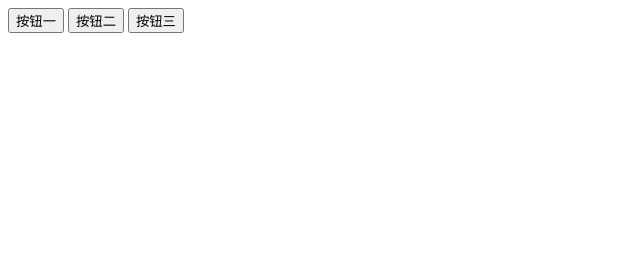
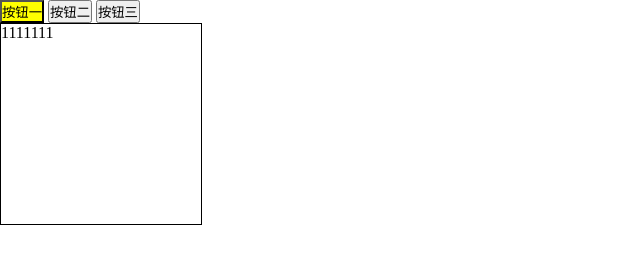
Before and after one commit to nizp/Tab, a plain HTML site: page index.html in a window 1280 px wide. Shown: the whole page, without its empty margins (0-640 px from the left). Drawn offline with Linux system fonts and the light colour scheme.

Commit message:
js and index

```diff
--- a/1.js
+++ b/1.js
@@ -1,4 +1,16 @@
 document.addEventListener('DOMContentLoaded',fn);
 function fn(){
+	function Tab(){
+		this.div = document.getElementsByTagName('div');
+		this.btn = document.getElementsByTagName('input');
+	}
+
+	Tab.prototype.clicks = function(){
+		for(var i=0;i<this.btn.length;i++){
+			this.btn[i].addEventListener('click',function(){
+
+			});
+		}
+	}
 
 }
--- a/index.html
+++ b/index.html
@@ -3,14 +3,33 @@
 <head>
 	<meta charset="UTF-8">
 	<title>Document</title>
+<style>
+*{
+	margin: 0;
+	padding: 0;
+}
+div{
+	width: 200px;
+	height: 200px;
+	border: 1px solid #000;
+	display: none;
+}
+div.show{
+	display: block;
+}
+.active{
+	background: yellow;
+}
+
+</style>
 </head>
 <body>
-	<input type="button" value="按钮一" />
+	<input type="button" value="按钮一" class="active"/>
 	<input type="button" value="按钮二" />
 	<input type="button" value="按钮三" />
-	<div></div>
-	<div></div>
-	<div></div>
+	<div class="show">1111111</div>
+	<div>222222</div>
+	<div>33333</div>
 <script src="1.js" type="text/javascript" charset="utf-8"></script>
 </body>
 </html>
```
